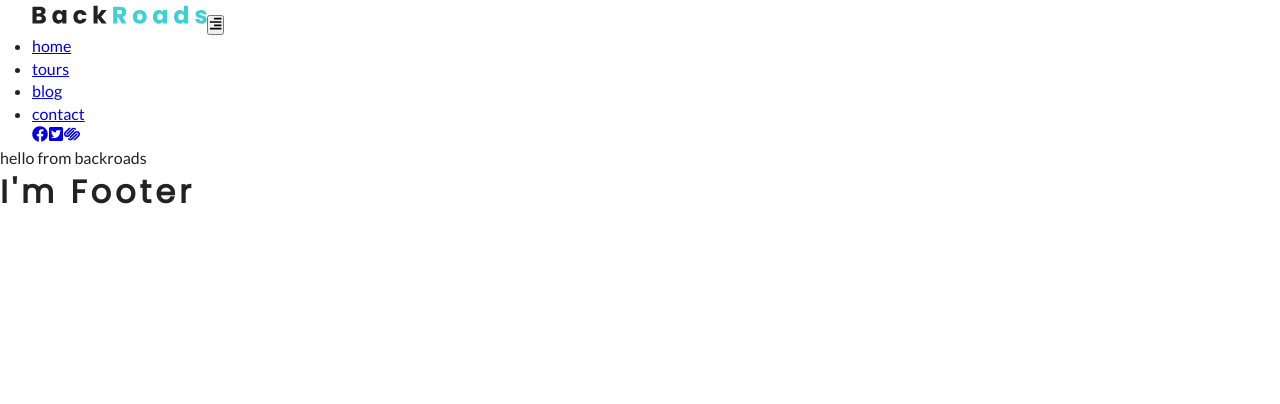
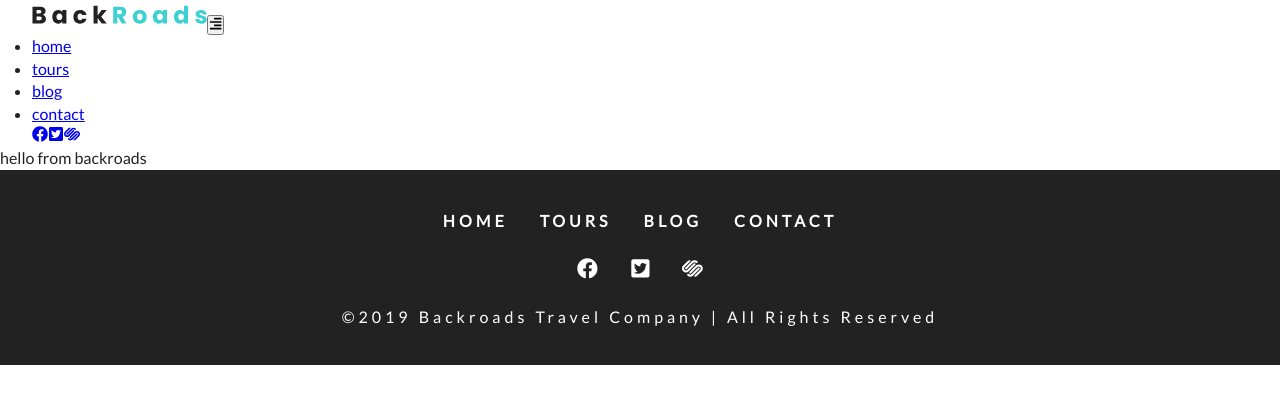
Before and after one commit to ajscholz/gatsby-backroads, a Gatsby site: page / in a window 1280 px wide. Built offline with nearby package versions, Linux system fonts and the light colour scheme; Gatsby itself is replaced by a stand-in of ours.

Commit message:
completed footer

```diff
--- a/src/components/Footer.js
+++ b/src/components/Footer.js
@@ -1,9 +1,41 @@
 import React from "react"
+import styles from "../css/footer.module.css"
+import links from "../constants/links"
+import socialIcons from "../constants/social-icons"
+import { Link } from "gatsby"
 
-export default () => {
+const Footer = () => {
   return (
-    <div>
-      <h1>I'm Footer</h1>
-    </div>
+    <footer className={styles.footer}>
+      <div className={styles.links}>
+        {links.map((item, index) => {
+          return (
+            <Link key={index} to={item.path}>
+              {item.text}
+            </Link>
+          )
+        })}
+      </div>
+      <div className={styles.icons}>
+        {socialIcons.map((item, index) => {
+          return (
+            <a
+              key={index}
+              href={item.url}
+              target="_blank"
+              rel="noopener noreferrer"
+            >
+              {item.icon}
+            </a>
+          )
+        })}
+      </div>
+      <div className={styles.copyright}>
+        &copy;{new Date().getFullYear()} backroads travel company | all rights
+        reserved
+      </div>
+    </footer>
   )
 }
+
+export default Footer
--- /dev/null
+++ b/src/css/footer.module.css
@@ -0,0 +1,34 @@
+.footer {
+  background: var(--mainBlack);
+  padding: 2rem;
+  text-align: center;
+  color: var(--mainWhite);
+}
+.links a {
+  display: inline-block;
+  text-decoration: none;
+  text-transform: uppercase;
+  color: var(--mainWhite);
+  margin: 0.5rem 1rem;
+  letter-spacing: var(--mainSpacing);
+  transition: var(--mainTransition);
+  font-weight: bold;
+}
+.links a:hover {
+  color: var(--primaryColor);
+}
+.icons a {
+  display: inline-block;
+  margin: 1rem;
+  font-size: 1.3rem;
+  color: var(--mainWhite);
+  transition: var(--mainTransition);
+}
+.icons a:hover {
+  color: var(--primaryColor);
+}
+.copyright {
+  text-transform: capitalize;
+  letter-spacing: var(--mainSpacing);
+  line-height: 2;
+}
```
